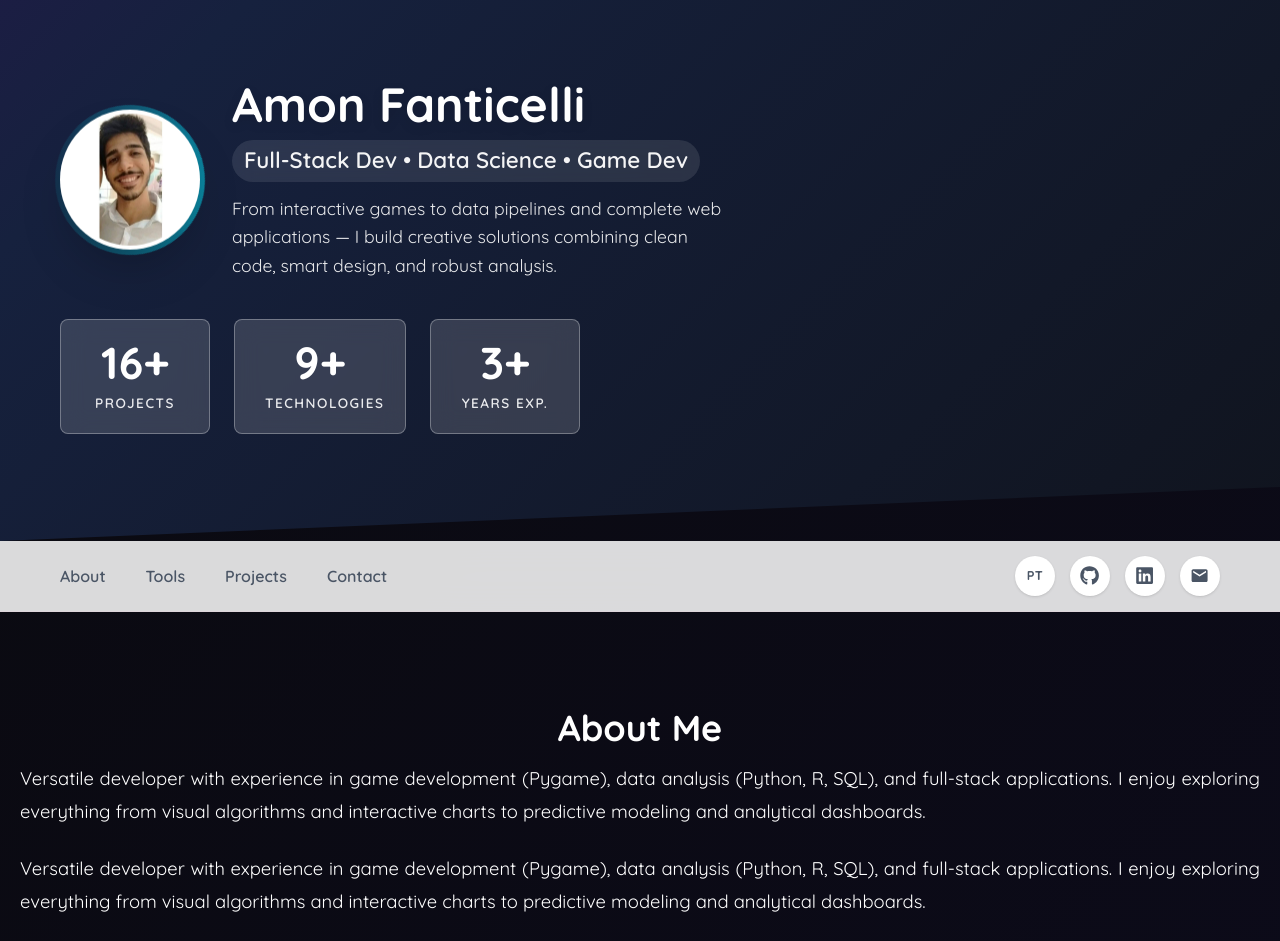
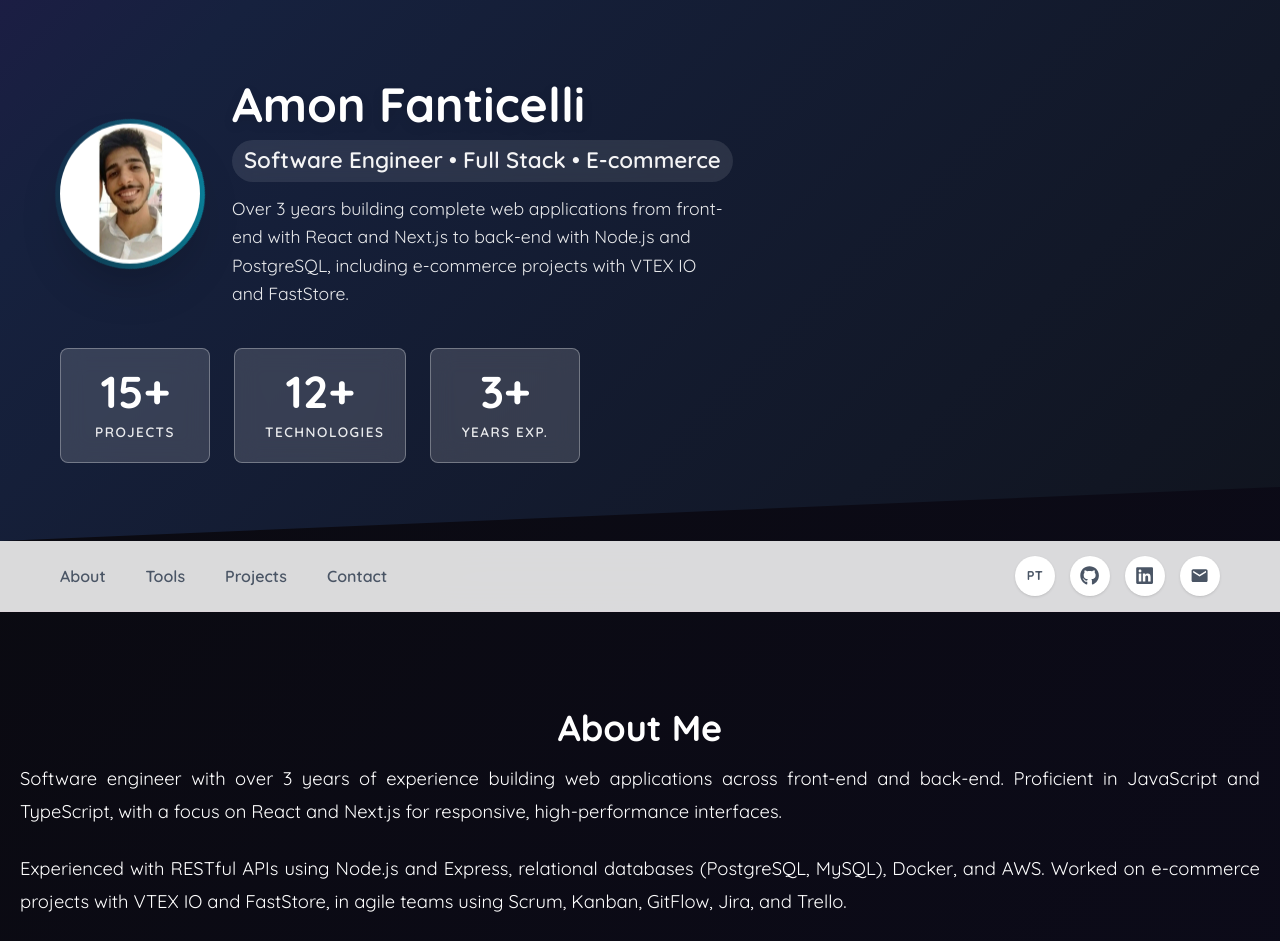
Before and after one commit to amonfanticelli/professional-portfolio, a Next.js app: page / in a window 1280 px wide. Shown: the top 941 px of the page. Built offline with nearby package versions, Linux system fonts and the light colour scheme.

Commit message:
feat: changed text

```diff
--- a/app/components/About/index.tsx
+++ b/app/components/About/index.tsx
@@ -8,24 +8,24 @@ export const About = () => {
   const t = {
     pt: {
       title: "Sobre Mim",
-      bio1: "Desenvolvedora versátil com experiência em desenvolvimento de jogos (Pygame), análise de dados (Python, R, SQL) e aplicações full-stack. Gosto de explorar desde algoritmos visuais e gráficos interativos até modelagem preditiva e dashboards analíticos.",
-      bio2: "Desenvolvedora versátil com experiência em desenvolvimento de jogos (Pygame), análise de dados (Python, R, SQL) e aplicações full-stack. Gosto de explorar desde algoritmos visuais e gráficos interativos até modelagem preditiva e dashboards analíticos.",
+      bio1: "Engenheiro de software com mais de 3 anos de experiência no desenvolvimento de aplicações web, atuando tanto no front-end quanto no back-end. Tenho domínio em JavaScript e TypeScript, com foco em React e Next.js para interfaces responsivas e de alta performance.",
+      bio2: "Tenho experiência com APIs RESTful em Node.js com Express, bancos de dados relacionais (PostgreSQL, MySQL), Docker e AWS. Trabalhei em projetos de e-commerce com VTEX IO e FastStore, em equipes ágeis com Scrum e Kanban, utilizando GitFlow e ferramentas como Jira e Trello.",
       skills: [
         "Full Stack Dev",
-        "Engenheiro de software",
-        "Análise e desenvolvimento de sistemas",
-        "Mobile Apps",
+        "Engenheiro de Software",
+        "Análise e Desenvolvimento de Sistemas",
+        "E-commerce",
       ],
     },
     en: {
       title: "About Me",
-      bio1: "Versatile developer with experience in game development (Pygame), data analysis (Python, R, SQL), and full-stack applications. I enjoy exploring everything from visual algorithms and interactive charts to predictive modeling and analytical dashboards.",
-      bio2: "Versatile developer with experience in game development (Pygame), data analysis (Python, R, SQL), and full-stack applications. I enjoy exploring everything from visual algorithms and interactive charts to predictive modeling and analytical dashboards.",
+      bio1: "Software engineer with over 3 years of experience building web applications across front-end and back-end. Proficient in JavaScript and TypeScript, with a focus on React and Next.js for responsive, high-performance interfaces.",
+      bio2: "Experienced with RESTful APIs using Node.js and Express, relational databases (PostgreSQL, MySQL), Docker, and AWS. Worked on e-commerce projects with VTEX IO and FastStore, in agile teams using Scrum, Kanban, GitFlow, Jira, and Trello.",
       skills: [
         "Full Stack Dev",
         "Software Engineer",
         "Systems Analysis & Development",
-        "Mobile Apps",
+        "E-commerce",
       ],
     },
   }[lang];
--- a/app/components/Header/index.tsx
+++ b/app/components/Header/index.tsx
@@ -8,15 +8,15 @@ export const Header = () => {
 
   const t = {
     pt: {
-      role: "Dev Full-Stack • Data Science • Game Dev",
-      bio: "De jogos interativos a pipelines de dados e aplicações web completas — construo soluções criativas que combinam código limpo, design inteligente e análise robusta.",
+      role: "Engenheiro de Software • Full Stack • E-commerce",
+      bio: "Mais de 3 anos desenvolvendo aplicações web completas do front-end com React e Next.js ao back-end com Node.js e PostgreSQL, incluindo projetos em VTEX IO e VTEX FastStore.",
       projects: "PROJETOS",
       technologies: "TECNOLOGIAS",
       experience: "ANOS EXP.",
     },
     en: {
-      role: "Full-Stack Dev • Data Science • Game Dev",
-      bio: "From interactive games to data pipelines and complete web applications — I build creative solutions combining clean code, smart design, and robust analysis.",
+      role: "Software Engineer • Full Stack • E-commerce",
+      bio: "Over 3 years building complete web applications from front-end with React and Next.js to back-end with Node.js and PostgreSQL, including e-commerce projects with VTEX IO and FastStore.",
       projects: "PROJECTS",
       technologies: "TECHNOLOGIES",
       experience: "YEARS EXP.",
@@ -76,7 +76,7 @@ export const Header = () => {
         >
           <div className="max-lg:px-2.5 max-lg:py-3.75 origin-center will-change-transform text-center bg-white/15 px-7.5 py-5 rounded-lg backdrop-blur-md border border-white/30 transition-all duration-400 cursor-default flex-1 min-w-30 flex flex-col hover:-translate-y-1.25 hover:scale-[1.05] hover:bg-white/25 hover:shadow-[0_10px_20px_rgba(0,0,0,0.1)]">
             <span className="block text-[2.8rem] font-bold text-white leading-none">
-              16+
+              15+
             </span>
             <span className="text-[0.85rem] text-white/90 uppercase tracking-[1.5px] mt-2 font-semibold">
               {t.projects}
@@ -84,7 +84,7 @@ export const Header = () => {
           </div>
           <div className="max-lg:px-2.5 max-lg:py-3.75 origin-center will-change-transform text-center bg-white/15 px-7.5 py-5 rounded-lg backdrop-blur-md border border-white/30 transition-all duration-400 cursor-default flex-1 min-w-43 flex flex-col hover:-translate-y-1.25 hover:scale-[1.05] hover:bg-white/25 hover:shadow-[0_10px_20px_rgba(0,0,0,0.1)]">
             <span className="block text-[2.8rem] font-bold text-white leading-none">
-              9+
+              12+
             </span>
             <span className="text-[0.85rem] text-white/90 uppercase tracking-[1.5px] mt-2 font-semibold">
               {t.technologies}
--- a/app/components/Navbar/index.tsx
+++ b/app/components/Navbar/index.tsx
@@ -56,7 +56,7 @@ export const Navbar = () => {
         <div className="flex gap-3.75 items-center">
           <button
             onClick={toggle}
-            className="text-gray-600 text-[0.8rem] font-bold transition-all h-10 px-3 flex items-center justify-center rounded-full bg-white shadow-sm duration-300 hover:bg-[#667eea] hover:text-white hover:shadow-(--shadow-glow) hover:-translate-y-0.75 tracking-wide"
+            className="text-gray-600 text-[0.8rem] font-bold transition-all h-10 px-3 flex items-center justify-center rounded-full bg-white shadow-sm duration-300 hover:bg-[#667eea] hover:text-white hover:shadow-(--shadow-glow) hover:-translate-y-0.75 tracking-wide cursor-pointer"
           >
             {lang === "pt" ? "EN" : "PT"}
           </button>
```
